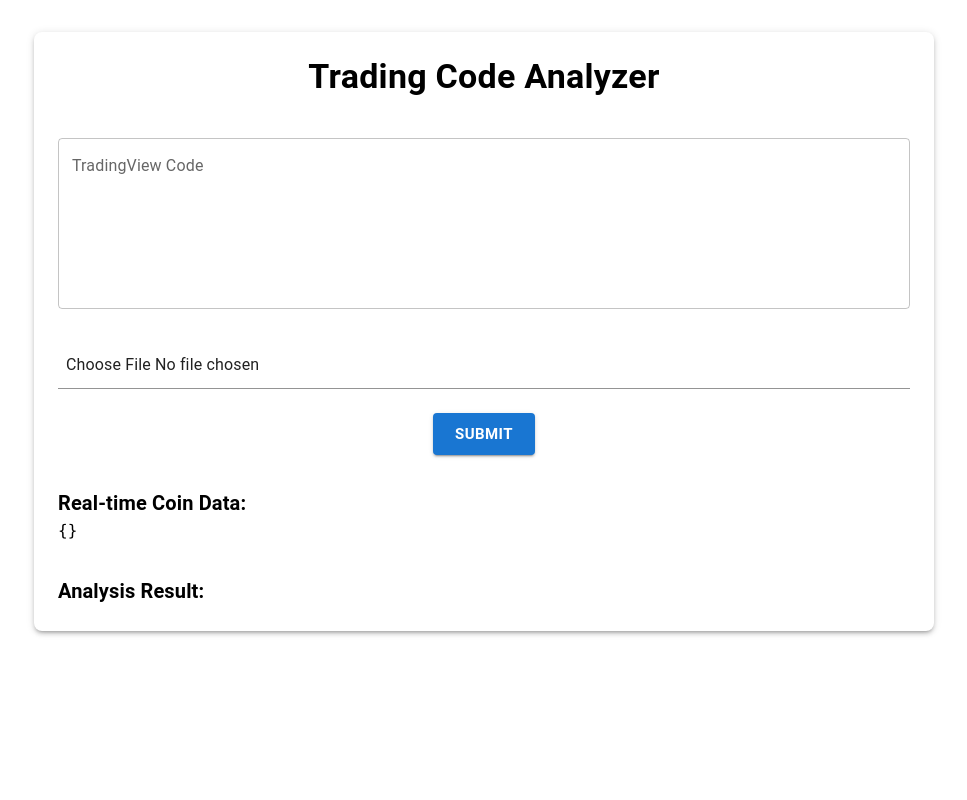
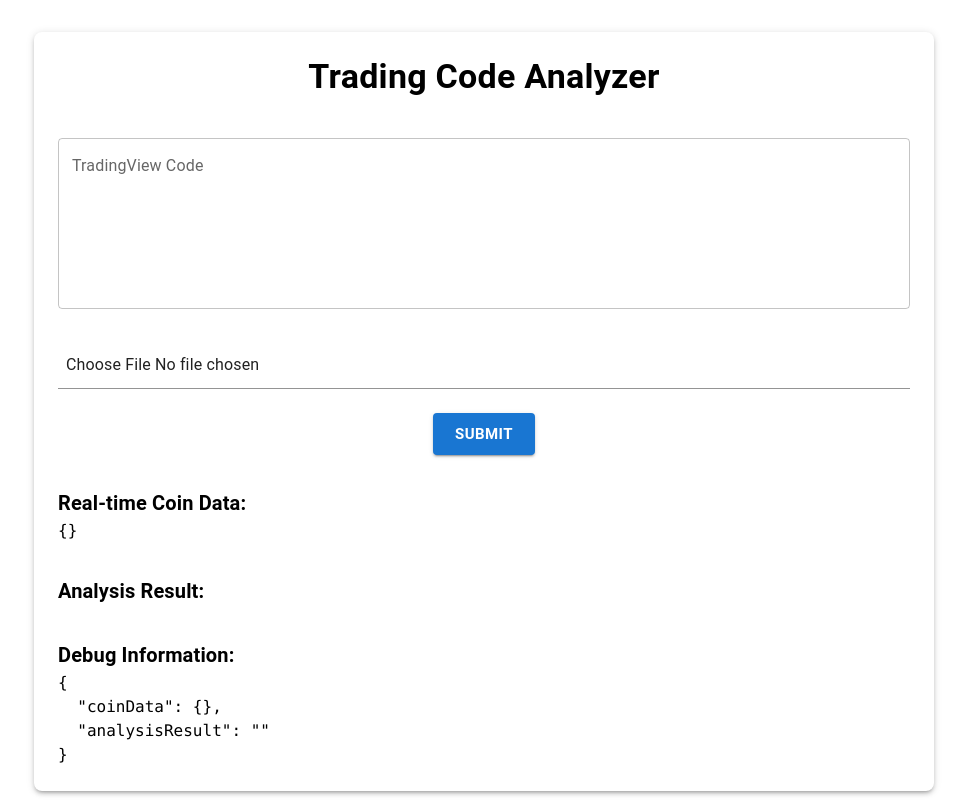
Before and after one commit to comdbstn/CoinTrading2, a Next.js app in the folder frontend/: page / in a window 1280 px wide. Shown: the whole page, without its empty margins (156-1123 px from the left). Built offline with nearby package versions, Linux system fonts and the light colour scheme; no server answers.

Commit message:
Enhance UI and display debug information

```diff
--- a/frontend/src/app/page.tsx
+++ b/frontend/src/app/page.tsx
@@ -76,6 +76,10 @@
         <Typography variant="h6" sx={{ fontWeight: 'bold' }}>Analysis Result:</Typography>
         <pre>{analysisResult}</pre>
       </Box>
+      <Box sx={{ mt: 4 }}>
+        <Typography variant="h6" sx={{ fontWeight: 'bold' }}>Debug Information:</Typography>
+        <pre>{JSON.stringify({ coinData, analysisResult }, null, 2)}</pre>
+      </Box>
     </Container>
   );
 }
```
